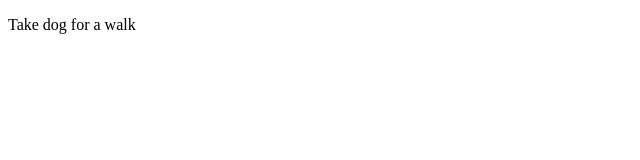
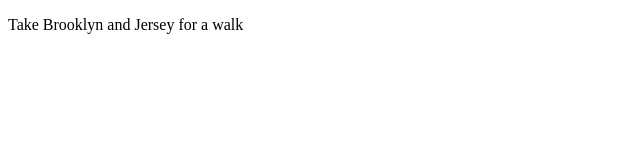
Before and after one commit to darron-haworth/appointment.app, an Angular app: page / in a window 1280 px wide. Shown: the top 160 px of the page, without its empty margins (0-640 px from the left). Built offline with nearby package versions, Linux system fonts and the light colour scheme.

Commit message:
add new interface

```diff
--- a/src/app/appointment-list/appointment-list.component.ts
+++ b/src/app/appointment-list/appointment-list.component.ts
@@ -7,5 +7,5 @@ import { Component } from '@angular/core';
 })
 export class AppointmentListComponent {
 
-  appointment: string = "Take dog for a walk";
+  appointment: string = "Take Brooklyn and Jersey for a walk";
 }
--- /dev/null
+++ b/src/app/models/appointment.ts
@@ -0,0 +1,5 @@
+export interface Appointment {
+    id: number,
+    title: string,
+    date: Date
+}
```
